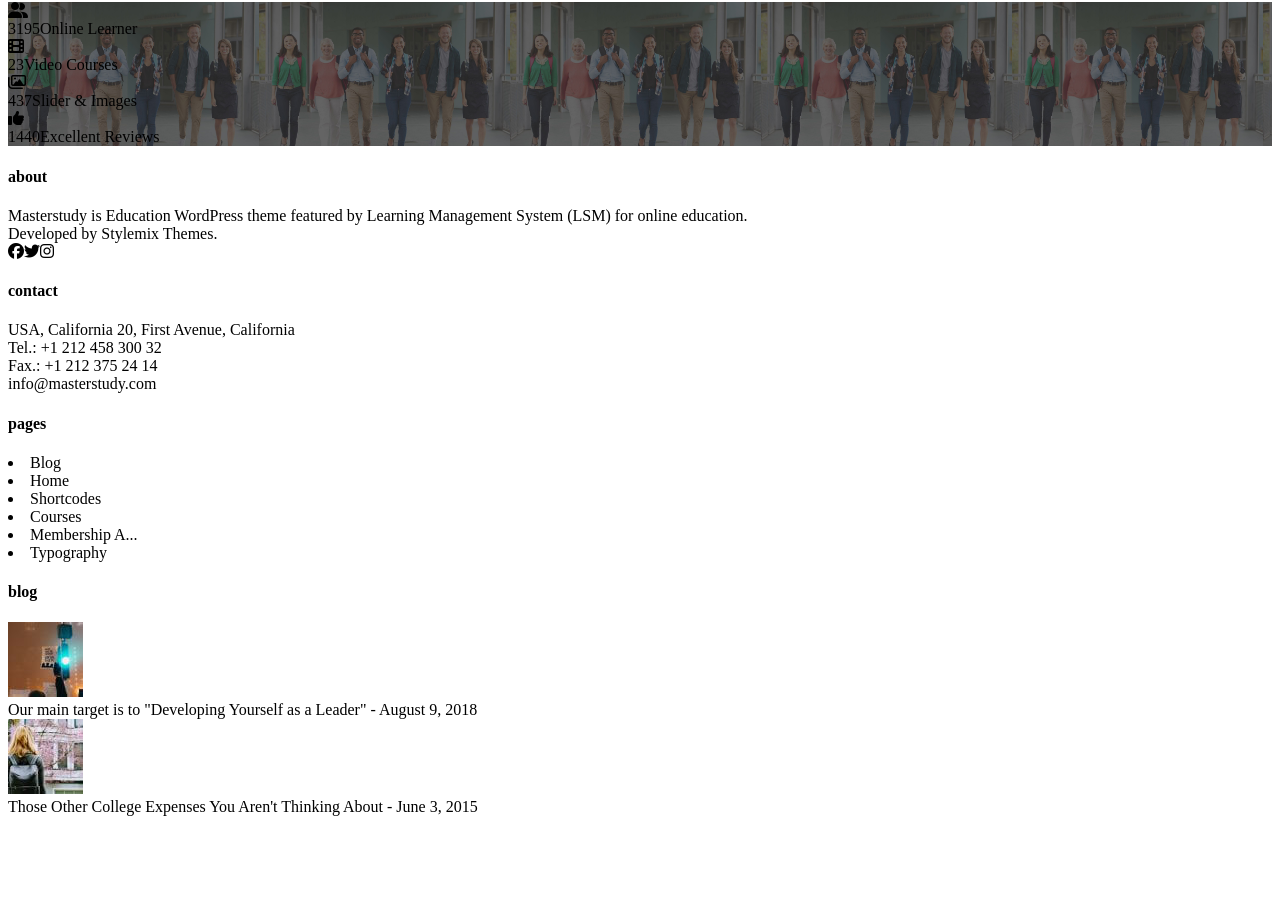
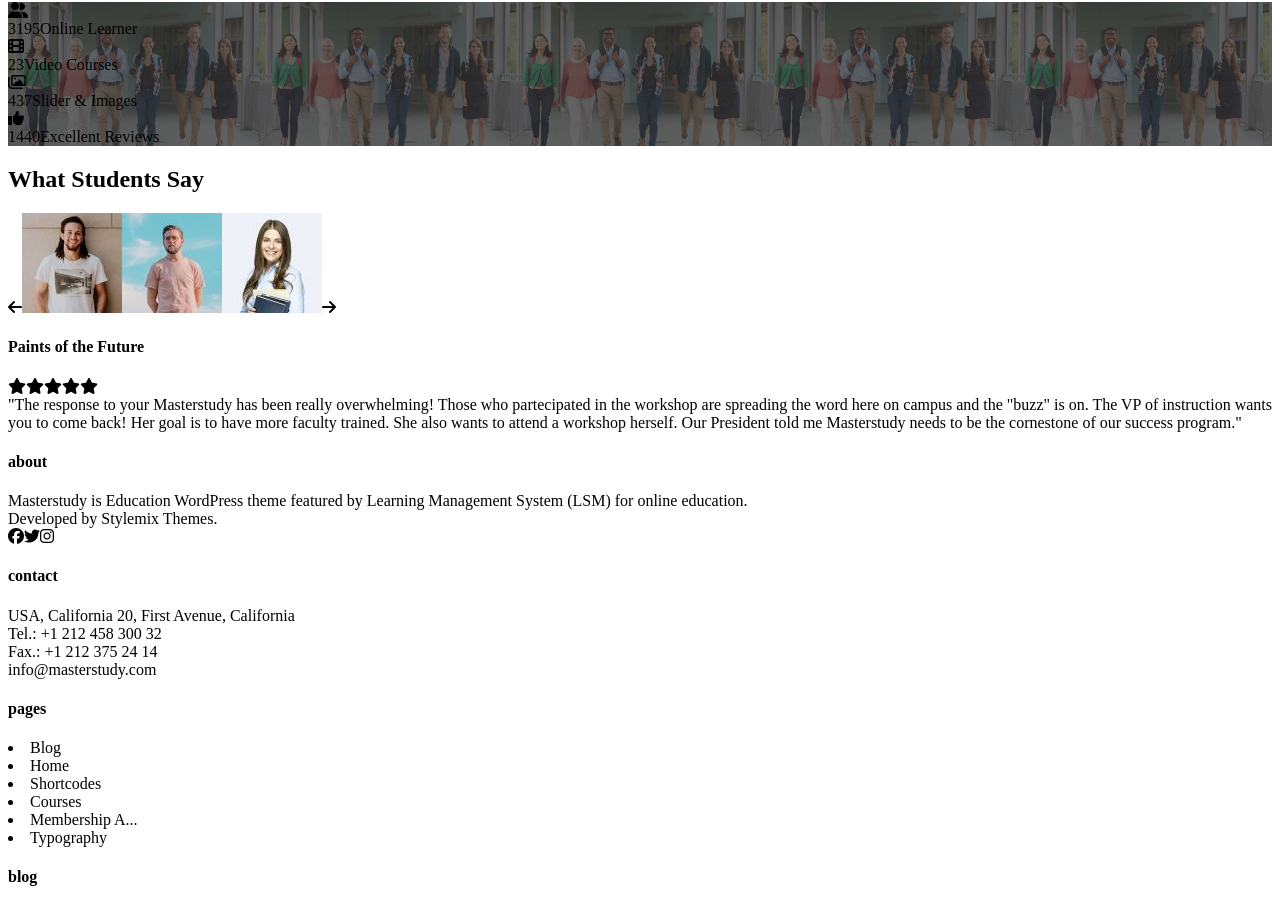
Before and after one commit to gluke0/proj-html-vuejs, a Vue app: page / in a window 1280 px wide. Shown: the part 4017-4923 px from the top of the page. Before the commit the page ends 4841 px from the top, so only its background shows below. Built offline with nearby package versions, Linux system fonts and the light colour scheme.

Commit message:
html bozza sez students

```diff
--- a/src/components/main/students.vue
+++ b/src/components/main/students.vue
@@ -17,6 +17,27 @@ export default {
 
 <template>
 
+    <section>
+        <h2>What Students Say</h2>
+        <div>
+            <i class="fa-solid fa-arrow-left"></i>
+            <img src="../../assets/images/1-100x100.jpg" alt="Student 1">
+            <img src="../../assets/images/2-100x100.jpg" alt="Student 2">
+            <img src="../../assets/images/4-100x100.jpg" alt="Student 4">
+            <i class="fa-solid fa-arrow-right"></i>
+        </div>
+        <div>
+            <h4>Paints of the Future</h4>
+            <i class="fa-solid fa-star"></i>
+            <i class="fa-solid fa-star"></i>
+            <i class="fa-solid fa-star"></i>
+            <i class="fa-solid fa-star"></i>
+            <i class="fa-solid fa-star"></i>
+        </div>
+        <div>
+            "The response to your Masterstudy has been really overwhelming! Those who partecipated in the workshop are spreading the word here on campus and the "buzz" is on. The VP of instruction wants you to come back! Her goal is to have more faculty trained. She also wants to attend a workshop herself. Our President told me Masterstudy needs to be the cornestone of our success program."
+        </div>
+    </section>
 
 </template>
 
```
